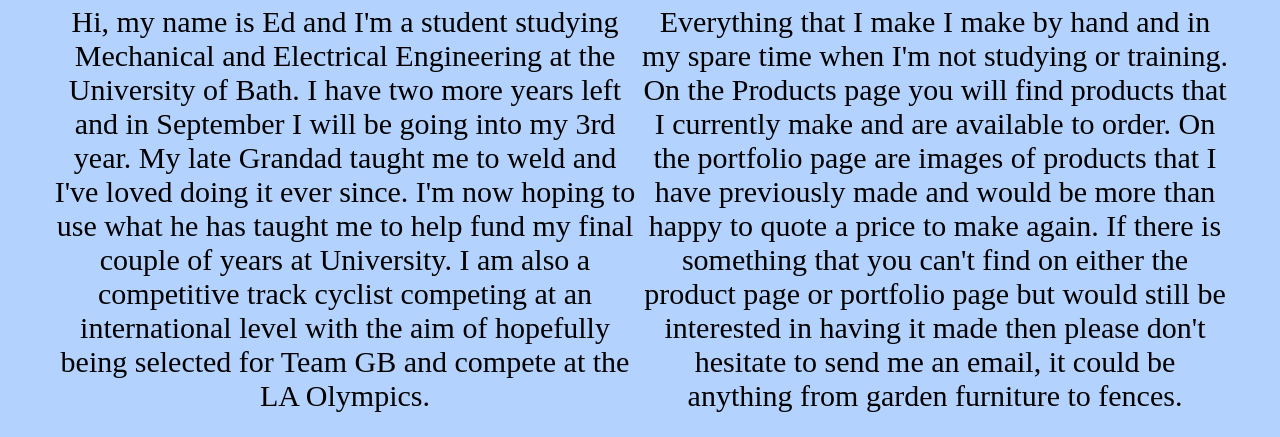
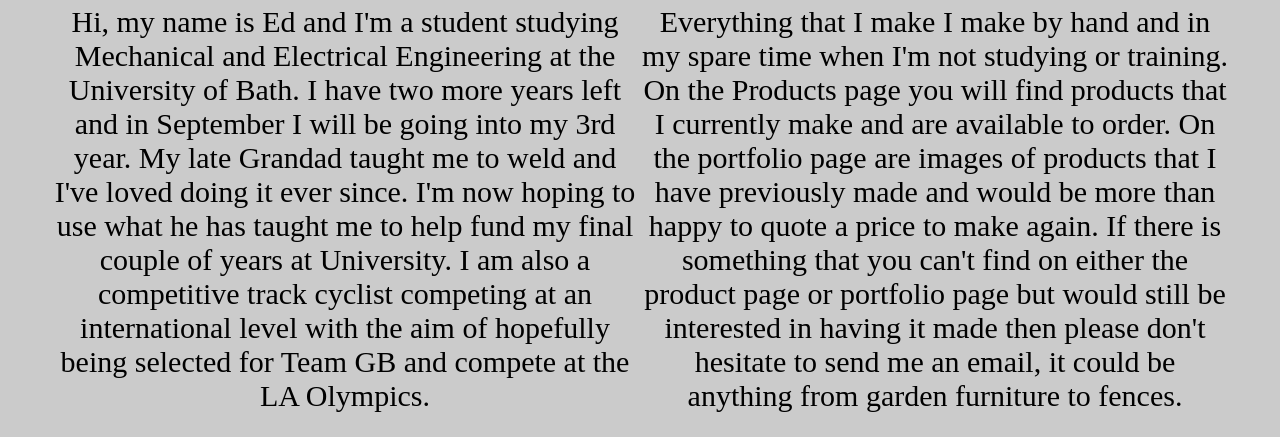
Before and after one commit to edbaker1/LodgeMetalwork, a plain HTML site: page index.html in a window 1280 px wide. Shown: the part 363-800 px from the top of the page. Drawn offline with Linux system fonts and the light colour scheme.

Commit message:
Update index.html

```diff
--- a/index.html
+++ b/index.html
@@ -4,7 +4,7 @@
         <title>Lodge Metal Works</title>
         <link rel="stylesheet" href="buttons.css">
     </head>
-    <body style="margin-top: 0px; margin-left: 0px; margin-right: 0px; background-color: rgba(69, 146, 254, 0.403);" class="main-page">
+    <body style="margin-top: 0px; margin-left: 0px; margin-right: 0px; background-color: rgba(128, 128, 128, 0.403);" class="main-page">
         <div class="nav-ribbon" style="display: flex; flex-direction: row;">
             <div style="padding-top: 25px;">
                 <a href="index.html" class="navigation-buttons">
```
